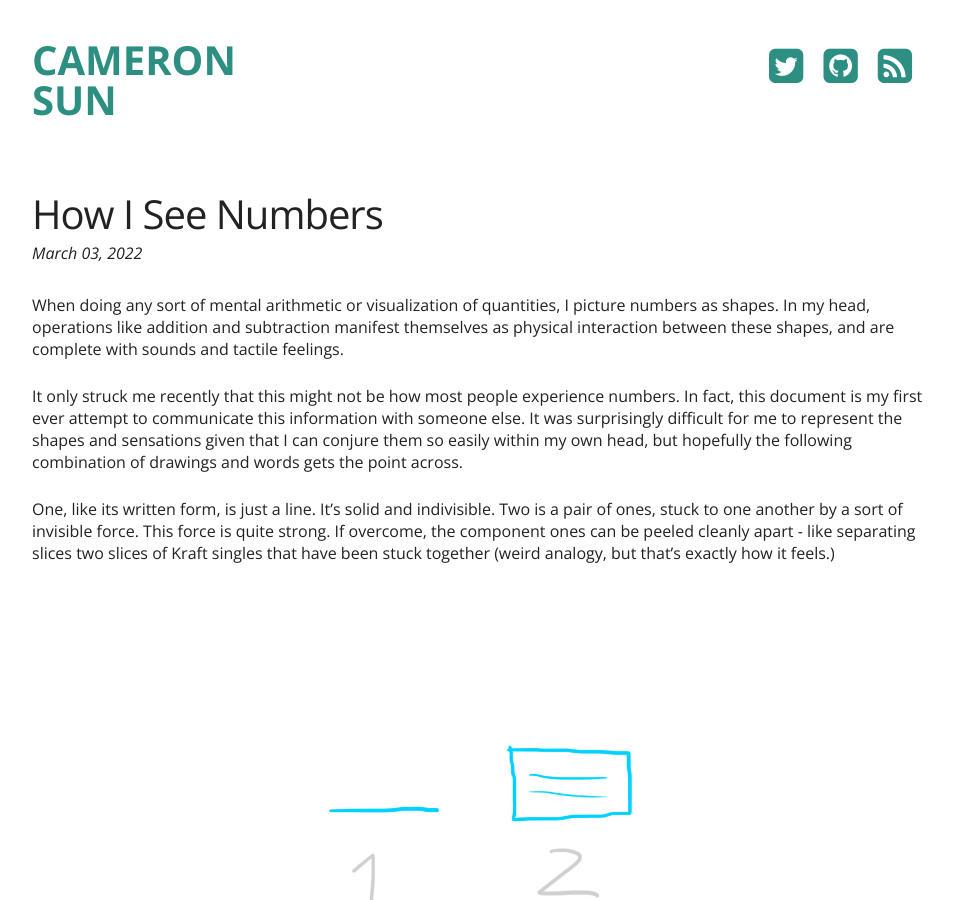
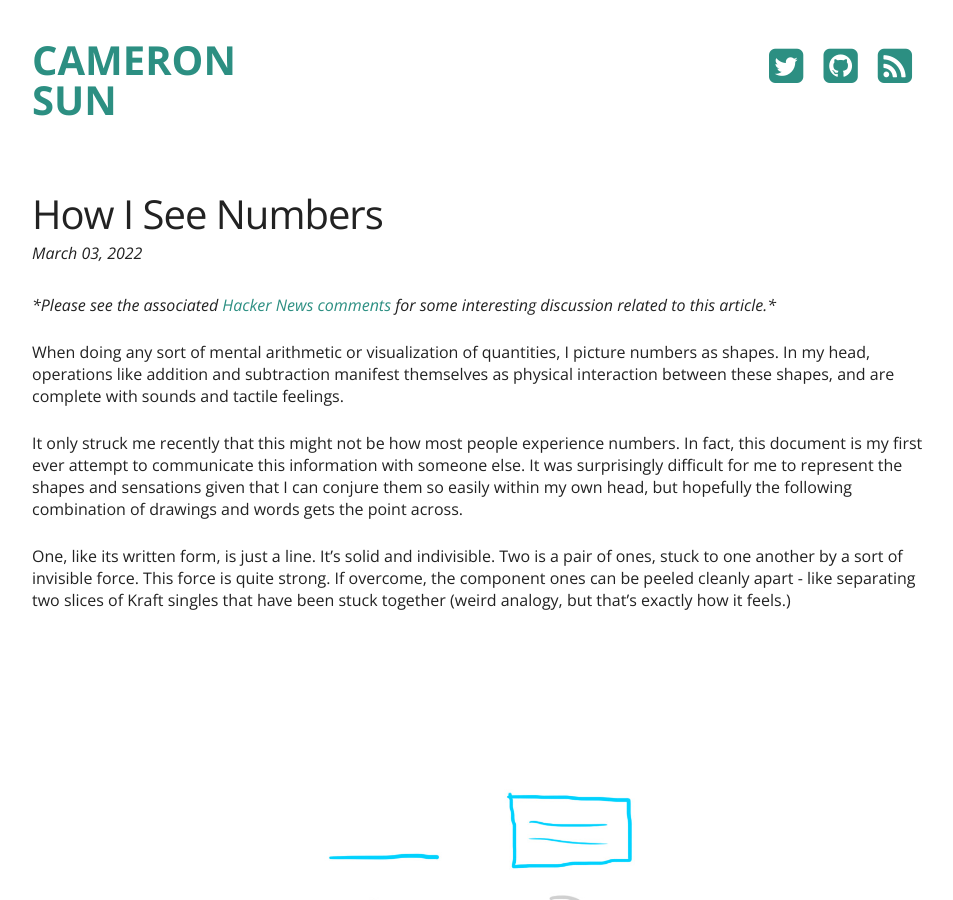
Before and after one commit to csun/csun.io, a Jekyll site: the page built from _posts/2022-3-3-how-i-see-numbers.md, in a window 1280 px wide and 900 px high. Shown: the whole window, without its empty margins (158-1111 px from the left). Built offline with Jekyll 4.4.1, drawn with Linux system fonts in a browser that asks for light colours; some web fonts are replaced.

Commit message:
Add HN comments to "How I See Numbers"

```diff
--- a/_posts/2022-3-3-how-i-see-numbers.md
+++ b/_posts/2022-3-3-how-i-see-numbers.md
@@ -2,11 +2,13 @@
 layout: post
 title: How I See Numbers
 ---
+_*Please see the associated [Hacker News comments](https://news.ycombinator.com/item?id=30539292) for some interesting discussion related to this article.*_
+
 When doing any sort of mental arithmetic or visualization of quantities, I picture numbers as shapes. In my head, operations like addition and subtraction manifest themselves as physical interaction between these shapes, and are complete with sounds and tactile feelings.
 
 It only struck me recently that this might not be how most people experience numbers. In fact, this document is my first ever attempt to communicate this information with someone else. It was surprisingly difficult for me to represent the shapes and sensations given that I can conjure them so easily within my own head, but hopefully the following combination of drawings and words gets the point across.
 
-One, like its written form, is just a line. It's solid and indivisible. Two is a pair of ones, stuck to one another by a sort of invisible force. This force is quite strong. If overcome, the component ones can be peeled cleanly apart - like separating slices two slices of Kraft singles that have been stuck together (weird analogy, but that's exactly how it feels.)
+One, like its written form, is just a line. It's solid and indivisible. Two is a pair of ones, stuck to one another by a sort of invisible force. This force is quite strong. If overcome, the component ones can be peeled cleanly apart - like separating two slices of Kraft singles that have been stuck together (weird analogy, but that's exactly how it feels.)
 
 ![](/images/how_i_see_numbers/numbers_1.jpg){:.img-small}
 
```
